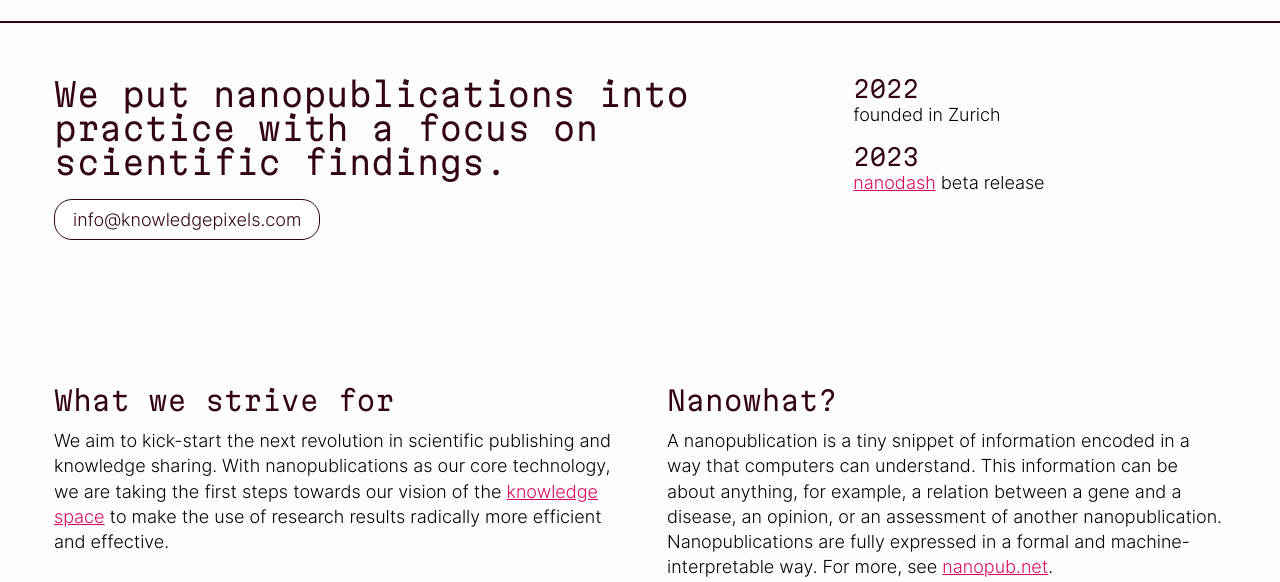
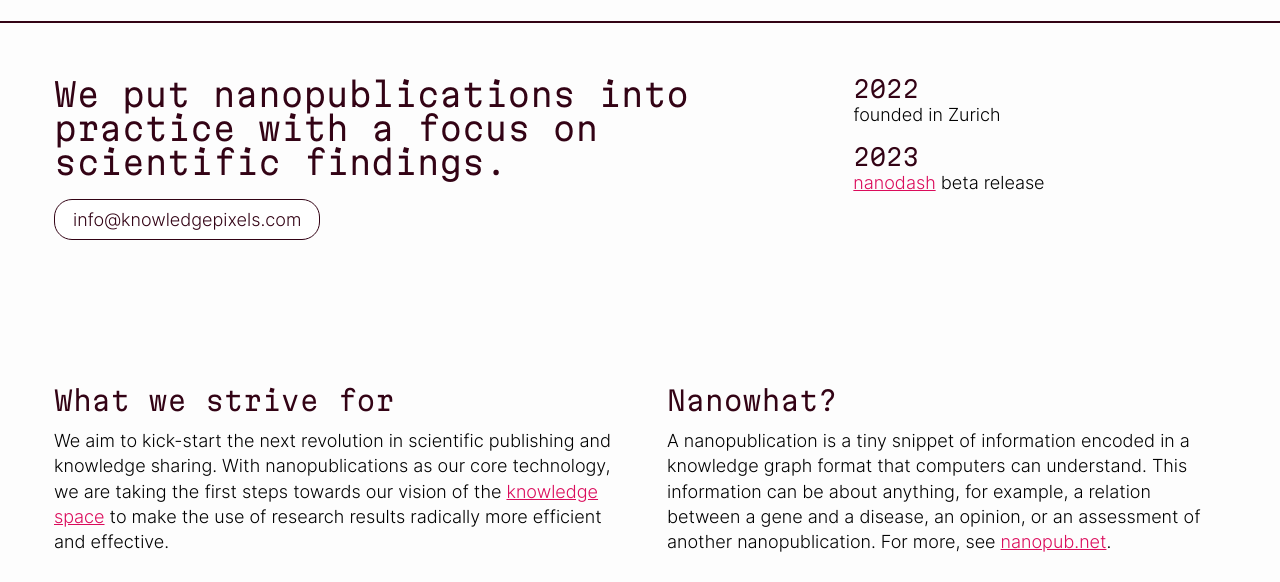
Before and after one commit to knowledgepixels/knowledgepixels.github.io, a plain HTML site: page index.html in a window 1280 px wide. Shown: the part 218-800 px from the top of the page. Drawn offline with Linux system fonts and the light colour scheme.

Commit message:
Add "knowledge graph"

```diff
--- a/index.html
+++ b/index.html
@@ -55,7 +55,12 @@
 
 <column>
 <h2>Nanowhat?</h2>
-<p>A nanopublication is a tiny snippet of information encoded in a way that computers can understand. This information can be about anything, for example, a relation between a gene and a disease, an opinion, or an assessment of another nanopublication. Nanopublications are fully expressed in a formal and machine-interpretable way. For more, see <a href="https://nanopub.net/" target="_blank">nanopub.net</a>.</p>
+<p>
+A nanopublication is a tiny snippet of information encoded in a knowledge graph format that computers can understand.
+This information can be about anything, for example, a relation between a gene and a disease, an opinion, or an assessment of another nanopublication.
+<!--Nanopublications are fully expressed in a formal and machine-interpretable way.-->
+For more, see <a href="https://nanopub.net/" target="_blank">nanopub.net</a>.
+</p>
 </column>
 
 <column>
```
